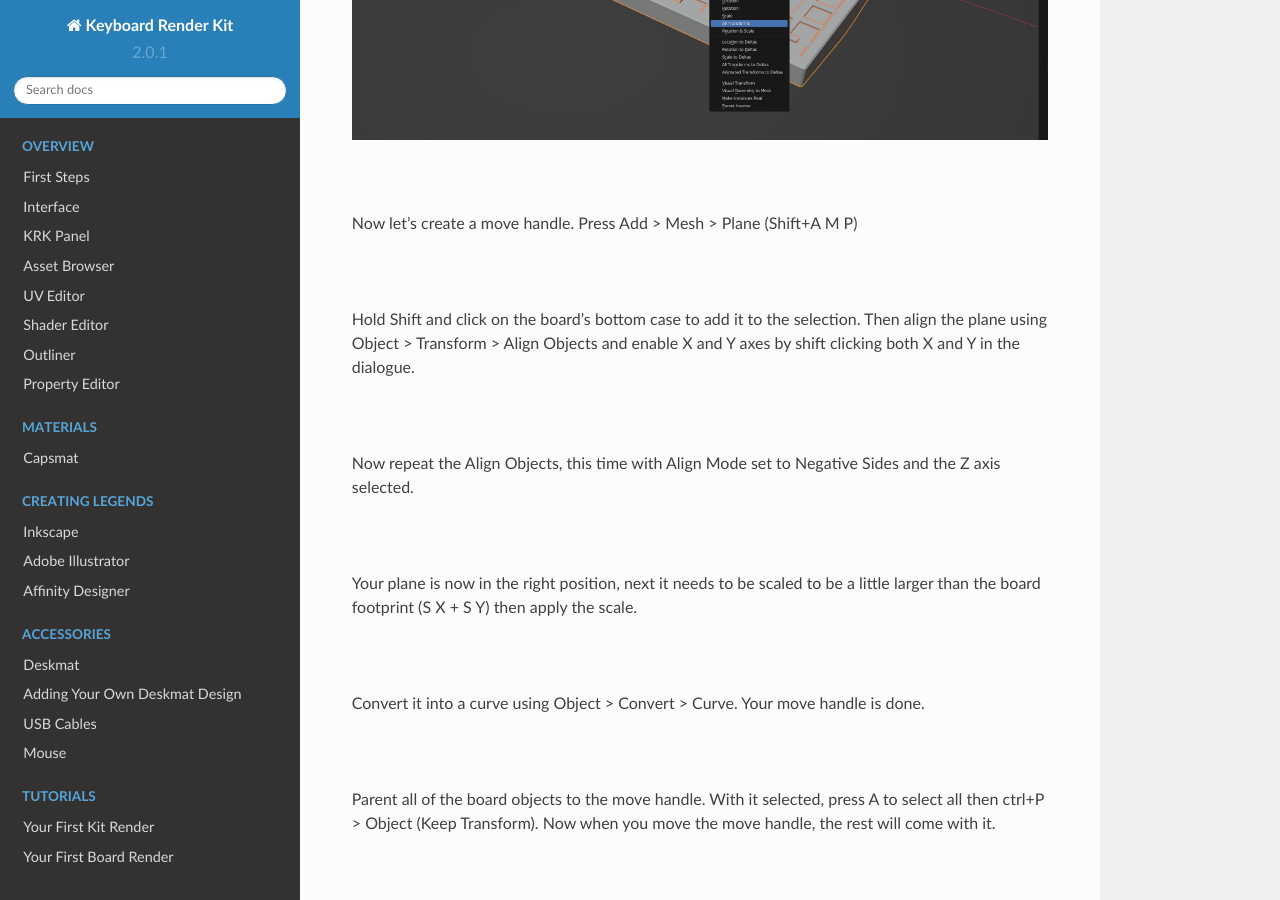
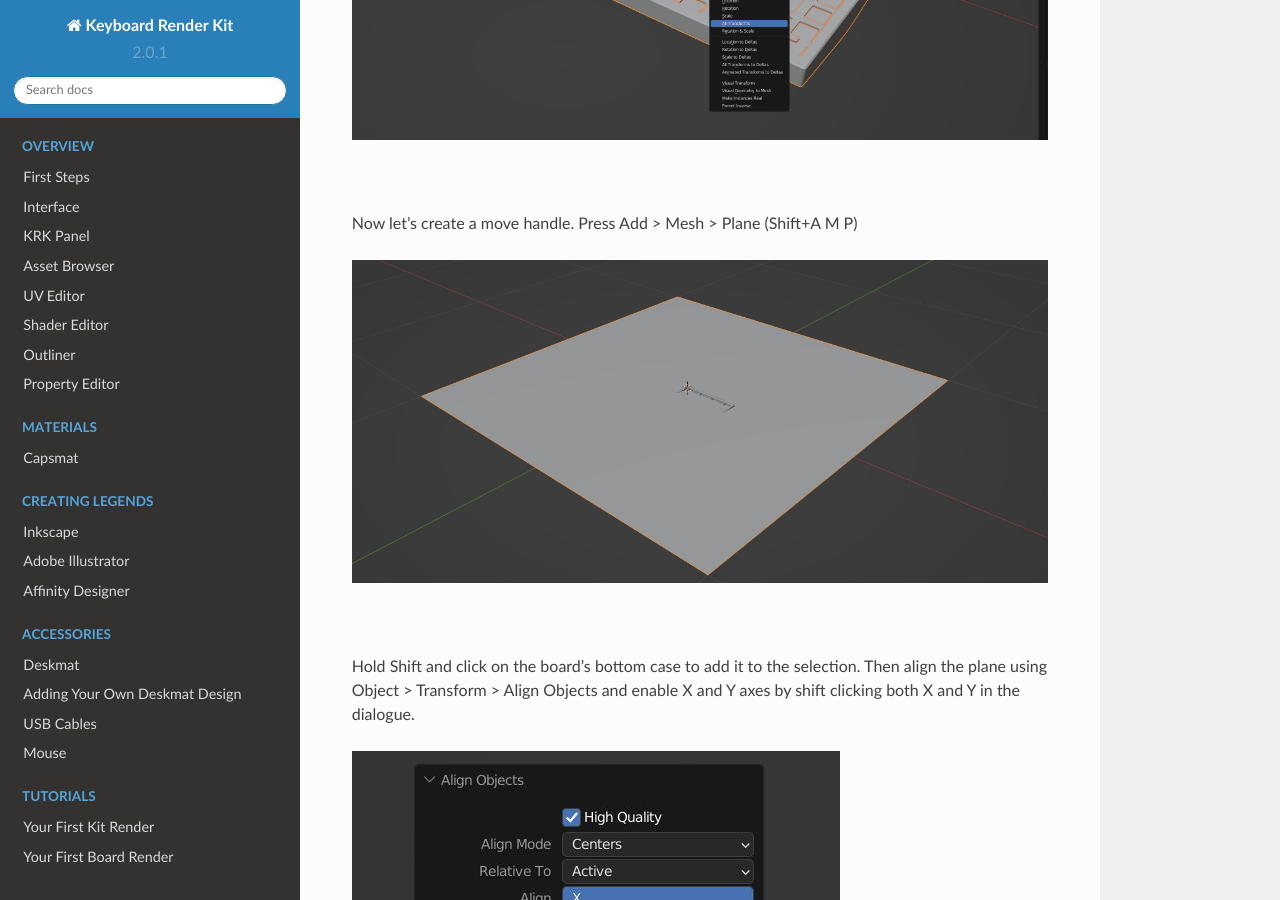
Before and after one commit to imperfectlink/KeyboardRenderKit, a Sphinx documentation site: the page built from docs/source/board_custom.rst, in a window 1280 px wide and 900 px high, scrolled down 3194 px. Built offline with Sphinx 7.4.7 and the Read the Docs theme 2.0.0, drawn with Linux system fonts in a browser that asks for light colours.

Commit message:
Update board_custom.rst

```diff
--- a/docs/source/board_custom.rst
+++ b/docs/source/board_custom.rst
@@ -43,13 +43,19 @@ Now apply the scale and rotation by pressing ctrl+A then A again to apply All Tr
 
 Now let's create a move handle. Press Add > Mesh > Plane (Shift+A M P)
 
+.. image:: img/MoveHandle1.jpg
+
 |
 
 Hold Shift and click on the board's bottom case to add it to the selection. Then align the plane using Object > Transform > Align Objects and enable X and Y axes by shift clicking both X and Y in the dialogue.
 
+.. image:: img/MoveHandle2.jpg
+
 |
 
 Now repeat the Align Objects, this time with Align Mode set to Negative Sides and the Z axis selected.
+
+.. image:: img/MoveHandle3.gif
 
 |
 
```
